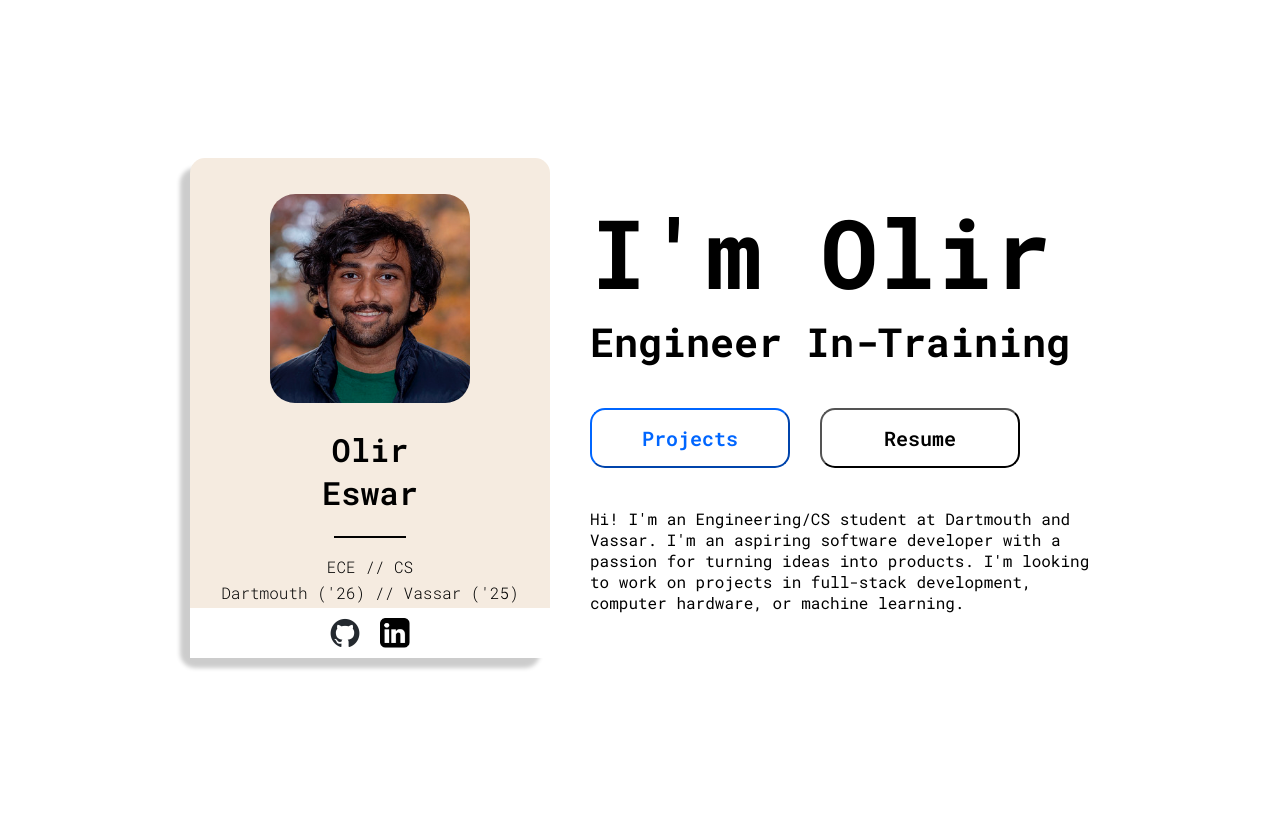
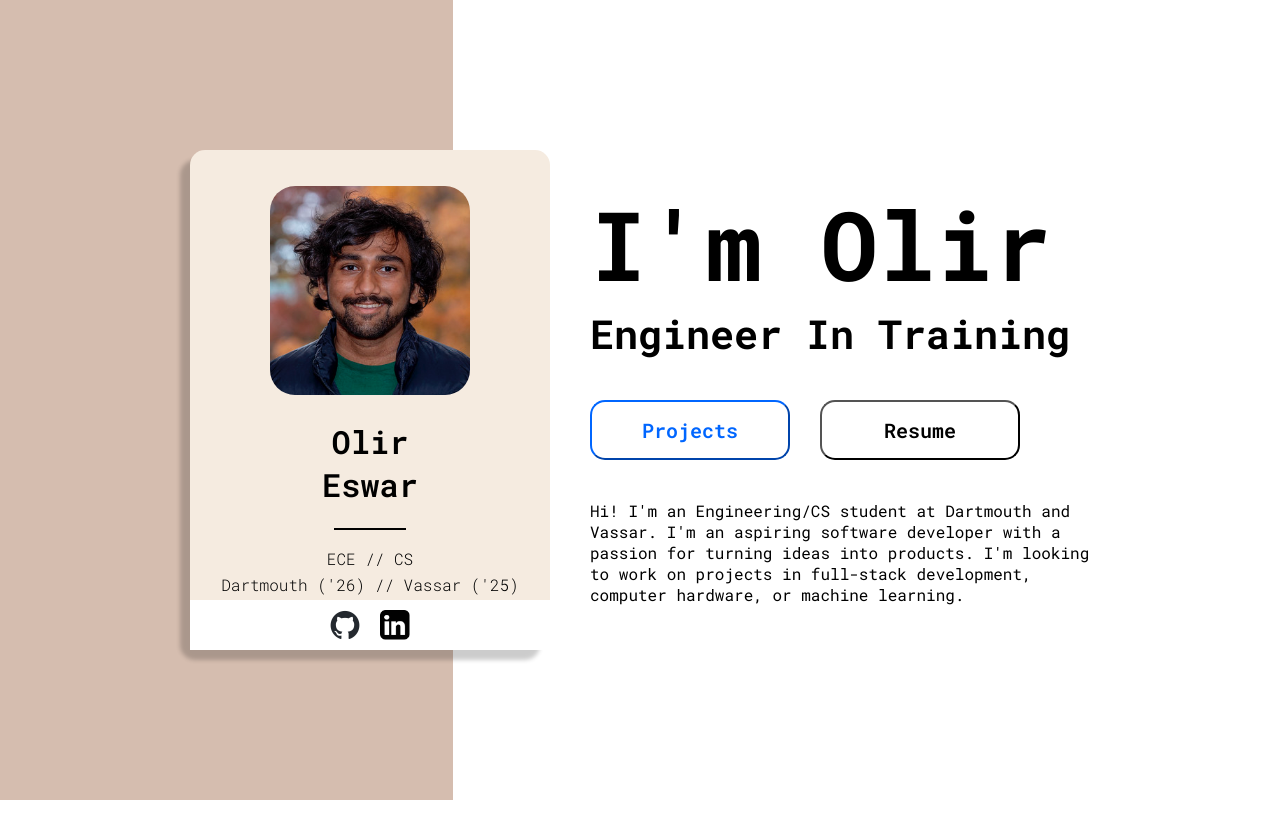
Before and after one commit to OlirEswar/OlirEswar.com, a React (Vite) app: page / in a window 1280 px wide. Built offline with nearby package versions, Linux system fonts and the light colour scheme.

Commit message:
Changed Bio slightly, made sure index styling is the same

```diff
--- a/src/Bio.jsx
+++ b/src/Bio.jsx
@@ -4,7 +4,7 @@ function Bio() {
   return (
     <div className="bio">
       <h1>I'm Olir</h1>
-      <h2>Engineer In-Training</h2>
+      <h2>Engineer In Training</h2>
       <div className="bio__buttons">
         <button id="project-button">Projects</button>
         <button id="resume-button">Resume</button>
--- a/src/index.css
+++ b/src/index.css
@@ -17,5 +17,17 @@
   display: flex;
   align-items: center;
   justify-content: center;
-  height: 100vh;
+  height: 98vh;
 }
+
+body::before {
+  content: '';
+  position: absolute;
+  top: 0;
+  left: 0;
+  width: 36vw; /* Adjust the width based on your preference */
+  height: 100%;
+  background-color: #D5BDAF;
+  margin-left: -8px; /* Adjust to cover the 8px margin */
+  z-index: -1;
+}
--- a/src/main.jsx
+++ b/src/main.jsx
@@ -6,6 +6,7 @@ import "./index.css";
 
 ReactDOM.createRoot(document.getElementById("root")).render(
   <React.StrictMode>
+    <div className="left-sibling"></div>
     <div className="main-container">
       <ProfileCard />
       <Bio />
```
